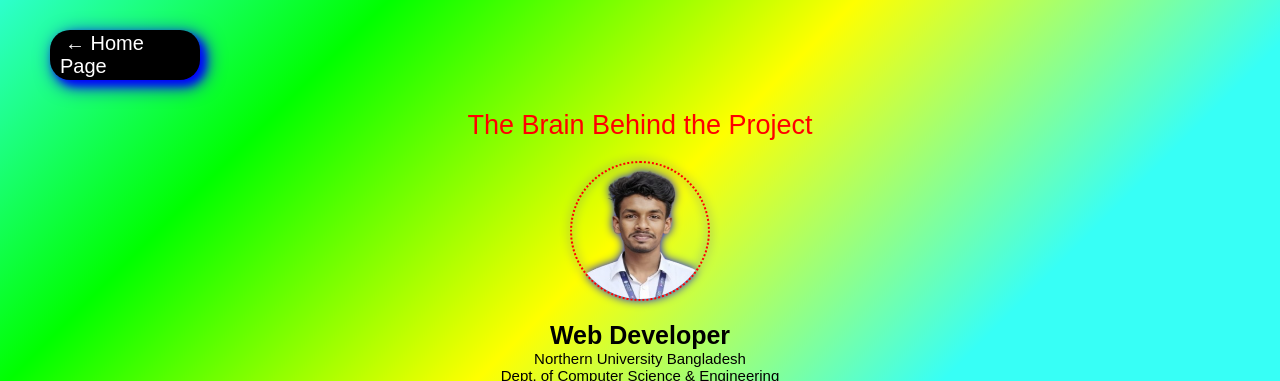
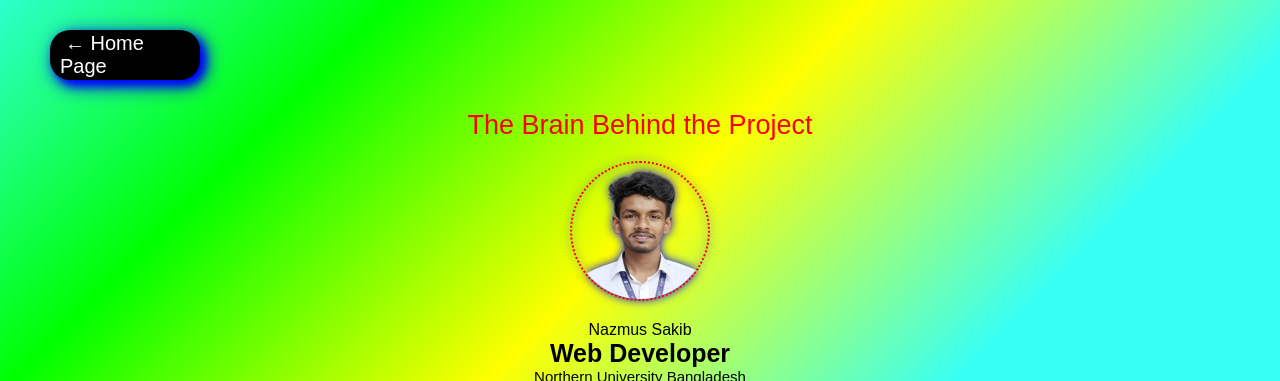
Before and after one commit to NazmusSakib2036/Jibon-Songi, a plain HTML site: page Master_planing.html in a window 1280 px wide. Shown: the top 381 px of the page. Drawn offline with Linux system fonts and the light colour scheme.

Commit message:
Update Master_planing.html

```diff
--- a/Master_planing.html
+++ b/Master_planing.html
@@ -27,6 +27,7 @@
 
             <div class="for_me">
                 <img src="image/0002.png" alt="Nazmus Sakib">
+                <p class="Brain_1">Nazmus Sakib</p>
                 <p class="Brain_hint_1">Web Developer</p>
                 <p class="Brain_hint_2">Northern University Bangladesh</p>
                 <p class="Brain_hint_2">Dept. of Computer Science & Engineering</p>
```
